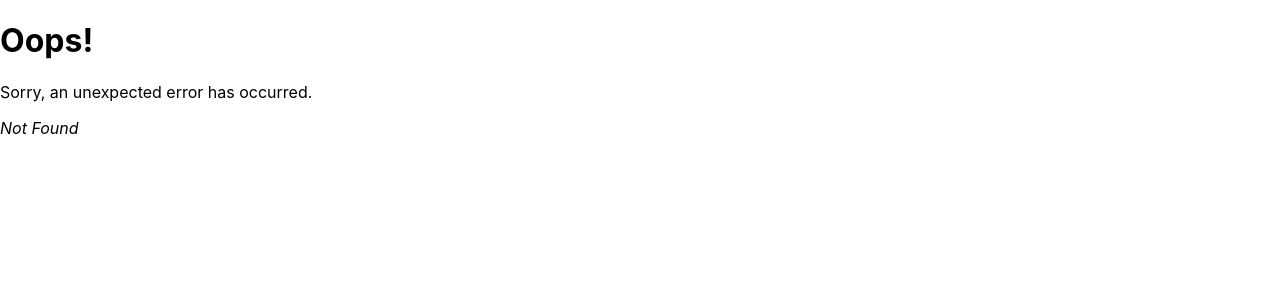
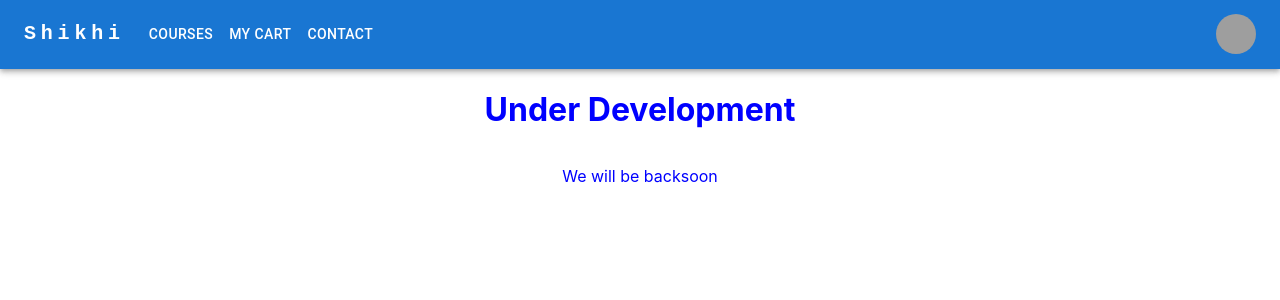
Before and after one commit to abrarCSE29/Shikhi, a React (Create React App) app: page /shop in a window 1280 px wide. Before the commit this address had no page. Shown: the top 300 px of the page. Built offline with nearby package versions, Linux system fonts and the light colour scheme; grey boxes are pictures that could not be loaded.

Commit message:
added children of main path

```diff
--- a/src/App.js
+++ b/src/App.js
@@ -1,3 +1,4 @@
+import { Outlet } from "react-router-dom";
 import "./App.css";
 
 import Header from "./components/Header/Header";
@@ -6,8 +7,8 @@ import Homepage from "./components/Homepage/Homepage";
 function App() {
   return (
     <>
-      <Header></Header>
-      <Homepage></Homepage>
+      <Header/>
+      <Outlet/>
     </>
   );
 }
--- a/src/components/Error/ErrorPage.css
+++ b/src/components/Error/ErrorPage.css
@@ -2,4 +2,7 @@
     display: flex;
     flex-direction: column;
     row-gap: 10;
+    justify-self: center;
+    color: blue;
+    text-align: center;
 }
--- a/src/components/Error/ErrorPage.jsx
+++ b/src/components/Error/ErrorPage.jsx
@@ -1,6 +1,6 @@
 import React from 'react'
 import { useRouteError } from 'react-router-dom'
-
+import './ErrorPage.css'
 export default function ErrorPage() {
 
     const error = useRouteError();
--- a/src/components/Error/UnderDevelopmentPage.jsx
+++ b/src/components/Error/UnderDevelopmentPage.jsx
@@ -2,6 +2,9 @@ import React from 'react'
 
 export default function UnderDevelopmentPage() {
   return (
-    <div>UnderDevelopmentPage</div>
+    <div id='error-page'>
+        <h1>Under Development</h1>
+        <p>We will be backsoon</p>
+    </div>
   )
 }
--- a/src/index.js
+++ b/src/index.js
@@ -5,19 +5,31 @@ import App from './App';
 import reportWebVitals from './reportWebVitals';
 import {createBrowserRouter, RouterProvider} from 'react-router-dom';
 import ErrorPage from './components/Error/ErrorPage';
+import UnderDevelopmentPage from './components/Error/UnderDevelopmentPage';
+import Homepage from './components/Homepage/Homepage';
 
 const router = createBrowserRouter([
   {
     path: '/',
     element: <App />,
-    errorElement: <ErrorPage/>
+    errorElement: <ErrorPage/>,
+    children: [
+      {
+        path: '/',
+        element: <Homepage/>,
+      },
+      {
+        path: '/shop',
+        element: <UnderDevelopmentPage/>,
+      },
+      {
+        path: '/review',
+        element: <UnderDevelopmentPage/>,
+      },
+    ],
   },
 
-  {
-    path: '/about',
-    element: <h1>About</h1>,
-  }
-])
+]);
 
 
 const root = ReactDOM.createRoot(document.getElementById('root'));
```
